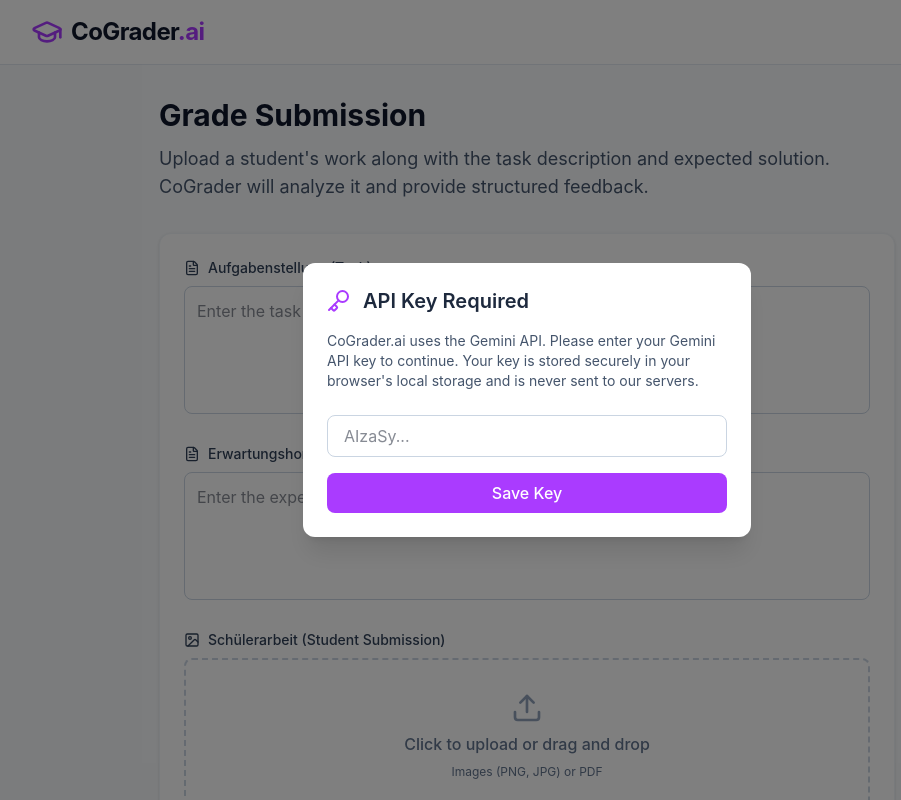
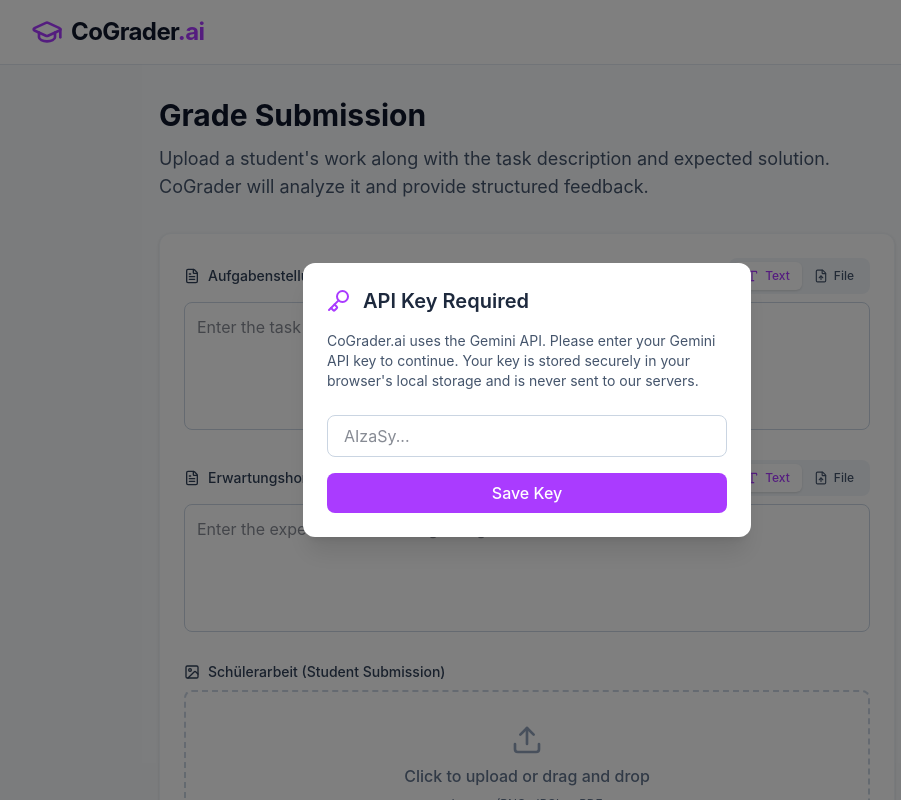
Before and after one commit to secure-doc/cograding, a React (Vite) app: page / in a window 1280 px wide. Shown: the top 800 px of the page, without its empty margins (113-1014 px from the left). Built offline with nearby package versions, Linux system fonts and the light colour scheme.

Commit message:
feat: Enable file upload for grading criteria and exercise

```diff
--- a/src/App.tsx
+++ b/src/App.tsx
@@ -12,7 +12,7 @@
   const [result, setResult] = useState<string | null>(null);
   const [error, setError] = useState<string | null>(null);
 
-  const handleGrade = async (task: string, expected: string, file: File) => {
+  const handleGrade = async (task: string | File, expected: string | File, file: File) => {
     if (!apiKey) return;
 
     setIsLoading(true);
--- a/src/components/GradingForm.tsx
+++ b/src/components/GradingForm.tsx
@@ -1,15 +1,24 @@
 import { useState, useRef } from 'react';
-import { Upload, FileText, Send, Loader2, Image as ImageIcon } from 'lucide-react';
+import { Upload, FileText, Send, Loader2, Image as ImageIcon, Type, FileUp } from 'lucide-react';
 
 interface GradingFormProps {
-  onSubmit: (task: string, expected: string, file: File) => Promise<void>;
+  onSubmit: (task: string | File, expected: string | File, file: File) => Promise<void>;
   isLoading: boolean;
 }
 
-export function GradingForm({ onSubmit, isLoading }: GradingFormProps) {
-  const [task, setTask] = useState('');
-  const [expected, setExpected] = useState('');
-  const [file, setFile] = useState<File | null>(null);
+function FileDropzone({
+  file,
+  onFileChange,
+  accept,
+  title,
+  subtitle
+}: {
+  file: File | null;
+  onFileChange: (file: File | null) => void;
+  accept: string;
+  title: string;
+  subtitle: string;
+}) {
   const [dragActive, setDragActive] = useState(false);
   const fileInputRef = useRef<HTMLInputElement>(null);
 
@@ -28,55 +37,18 @@
     e.stopPropagation();
     setDragActive(false);
     if (e.dataTransfer.files && e.dataTransfer.files[0]) {
-      setFile(e.dataTransfer.files[0]);
+      onFileChange(e.dataTransfer.files[0]);
     }
   };
 
   const handleChange = (e: React.ChangeEvent<HTMLInputElement>) => {
     e.preventDefault();
     if (e.target.files && e.target.files[0]) {
-      setFile(e.target.files[0]);
+      onFileChange(e.target.files[0]);
     }
   };
 
-  const handleSubmit = async (e: React.FormEvent) => {
-    e.preventDefault();
-    if (!file || !task || !expected) return;
-    await onSubmit(task, expected, file);
-  };
-
   return (
-    <form onSubmit={handleSubmit} className="space-y-6 bg-white p-6 rounded-xl shadow-sm border border-slate-100">
-      <div>
-        <label className="block text-sm font-medium text-slate-700 mb-2 flex items-center gap-2">
-          <FileText className="w-4 h-4" /> Aufgabenstellung (Task)
-        </label>
-        <textarea
-          className="w-full p-3 border border-slate-300 rounded-lg focus:ring-2 focus:ring-primary focus:border-transparent resize-none h-32"
-          placeholder="Enter the task description here..."
-          value={task}
-          onChange={(e) => setTask(e.target.value)}
-          required
-        />
-      </div>
-
-      <div>
-        <label className="block text-sm font-medium text-slate-700 mb-2 flex items-center gap-2">
-          <FileText className="w-4 h-4" /> Erwartungshorizont (Expected Solution)
-        </label>
-        <textarea
-          className="w-full p-3 border border-slate-300 rounded-lg focus:ring-2 focus:ring-primary focus:border-transparent resize-none h-32"
-          placeholder="Enter the expected solution or grading criteria here..."
-          value={expected}
-          onChange={(e) => setExpected(e.target.value)}
-          required
-        />
-      </div>
-
-      <div>
-        <label className="block text-sm font-medium text-slate-700 mb-2 flex items-center gap-2">
-          <ImageIcon className="w-4 h-4" /> Schülerarbeit (Student Submission)
-        </label>
     <div
       className={`relative border-2 border-dashed rounded-lg p-8 text-center cursor-pointer transition-colors ${dragActive ? 'border-primary bg-primary/5' : 'border-slate-300 hover:border-primary/50'}`}
       onDragEnter={handleDrag}
@@ -89,7 +61,7 @@
         ref={fileInputRef}
         type="file"
         className="hidden"
-            accept="image/*,application/pdf"
+        accept={accept}
         onChange={handleChange}
       />
       <div className="flex flex-col items-center gap-2 text-slate-500">
@@ -98,17 +70,149 @@
           <span className="font-medium text-primary">{file.name}</span>
         ) : (
           <>
-                <p className="font-medium">Click to upload or drag and drop</p>
-                <p className="text-xs">Images (PNG, JPG) or PDF</p>
+            <p className="font-medium">{title}</p>
+            <p className="text-xs">{subtitle}</p>
           </>
         )}
       </div>
     </div>
+  );
+}
+
+export function GradingForm({ onSubmit, isLoading }: GradingFormProps) {
+  const [taskType, setTaskType] = useState<'text' | 'file'>('text');
+  const [taskText, setTaskText] = useState('');
+  const [taskFile, setTaskFile] = useState<File | null>(null);
+
+  const [expectedType, setExpectedType] = useState<'text' | 'file'>('text');
+  const [expectedText, setExpectedText] = useState('');
+  const [expectedFile, setExpectedFile] = useState<File | null>(null);
+
+  const [studentFile, setStudentFile] = useState<File | null>(null);
+
+  const handleSubmit = async (e: React.FormEvent) => {
+    e.preventDefault();
+
+    const taskData = taskType === 'text' ? taskText : taskFile;
+    const expectedData = expectedType === 'text' ? expectedText : expectedFile;
+
+    if (!studentFile || !taskData || !expectedData) return;
+
+    await onSubmit(taskData, expectedData, studentFile);
+  };
+
+  const isFormValid = () => {
+    const isTaskValid = taskType === 'text' ? taskText.trim().length > 0 : taskFile !== null;
+    const isExpectedValid = expectedType === 'text' ? expectedText.trim().length > 0 : expectedFile !== null;
+    const isStudentFileValid = studentFile !== null;
+    return isTaskValid && isExpectedValid && isStudentFileValid;
+  };
+
+  return (
+    <form onSubmit={handleSubmit} className="space-y-6 bg-white p-6 rounded-xl shadow-sm border border-slate-100">
+      {/* Task Description Section */}
+      <div>
+        <div className="flex items-center justify-between mb-2">
+          <label className="text-sm font-medium text-slate-700 flex items-center gap-2">
+            <FileText className="w-4 h-4" /> Aufgabenstellung (Task)
+          </label>
+          <div className="flex bg-slate-100 rounded-lg p-1">
+            <button
+              type="button"
+              onClick={() => setTaskType('text')}
+              className={`flex items-center gap-1.5 px-3 py-1.5 text-xs font-medium rounded-md transition-colors ${taskType === 'text' ? 'bg-white text-primary shadow-sm' : 'text-slate-600 hover:text-slate-900'}`}
+            >
+              <Type className="w-3.5 h-3.5" /> Text
+            </button>
+            <button
+              type="button"
+              onClick={() => setTaskType('file')}
+              className={`flex items-center gap-1.5 px-3 py-1.5 text-xs font-medium rounded-md transition-colors ${taskType === 'file' ? 'bg-white text-primary shadow-sm' : 'text-slate-600 hover:text-slate-900'}`}
+            >
+              <FileUp className="w-3.5 h-3.5" /> File
+            </button>
+          </div>
+        </div>
+
+        {taskType === 'text' ? (
+          <textarea
+            className="w-full p-3 border border-slate-300 rounded-lg focus:ring-2 focus:ring-primary focus:border-transparent resize-none h-32"
+            placeholder="Enter the task description here..."
+            value={taskText}
+            onChange={(e) => setTaskText(e.target.value)}
+            required
+          />
+        ) : (
+          <FileDropzone
+            file={taskFile}
+            onFileChange={setTaskFile}
+            accept="image/*,application/pdf"
+            title="Click to upload or drag and drop"
+            subtitle="Images (PNG, JPG) or PDF"
+          />
+        )}
+      </div>
+
+      {/* Expected Solution Section */}
+      <div>
+        <div className="flex items-center justify-between mb-2">
+          <label className="text-sm font-medium text-slate-700 flex items-center gap-2">
+            <FileText className="w-4 h-4" /> Erwartungshorizont (Expected Solution)
+          </label>
+          <div className="flex bg-slate-100 rounded-lg p-1">
+            <button
+              type="button"
+              onClick={() => setExpectedType('text')}
+              className={`flex items-center gap-1.5 px-3 py-1.5 text-xs font-medium rounded-md transition-colors ${expectedType === 'text' ? 'bg-white text-primary shadow-sm' : 'text-slate-600 hover:text-slate-900'}`}
+            >
+              <Type className="w-3.5 h-3.5" /> Text
+            </button>
+            <button
+              type="button"
+              onClick={() => setExpectedType('file')}
+              className={`flex items-center gap-1.5 px-3 py-1.5 text-xs font-medium rounded-md transition-colors ${expectedType === 'file' ? 'bg-white text-primary shadow-sm' : 'text-slate-600 hover:text-slate-900'}`}
+            >
+              <FileUp className="w-3.5 h-3.5" /> File
+            </button>
+          </div>
+        </div>
+
+        {expectedType === 'text' ? (
+          <textarea
+            className="w-full p-3 border border-slate-300 rounded-lg focus:ring-2 focus:ring-primary focus:border-transparent resize-none h-32"
+            placeholder="Enter the expected solution or grading criteria here..."
+            value={expectedText}
+            onChange={(e) => setExpectedText(e.target.value)}
+            required
+          />
+        ) : (
+          <FileDropzone
+            file={expectedFile}
+            onFileChange={setExpectedFile}
+            accept="image/*,application/pdf"
+            title="Click to upload or drag and drop"
+            subtitle="Images (PNG, JPG) or PDF"
+          />
+        )}
+      </div>
+
+      {/* Student Submission Section */}
+      <div>
+        <label className="block text-sm font-medium text-slate-700 mb-2 flex items-center gap-2">
+          <ImageIcon className="w-4 h-4" /> Schülerarbeit (Student Submission)
+        </label>
+        <FileDropzone
+          file={studentFile}
+          onFileChange={setStudentFile}
+          accept="image/*,application/pdf"
+          title="Click to upload or drag and drop"
+          subtitle="Images (PNG, JPG) or PDF"
+        />
       </div>
 
       <button
         type="submit"
-        disabled={isLoading || !file || !task || !expected}
+        disabled={isLoading || !isFormValid()}
         className="w-full flex items-center justify-center gap-2 bg-primary hover:bg-primary-hover text-white font-medium py-3 px-4 rounded-lg transition-colors disabled:opacity-50 disabled:cursor-not-allowed"
       >
         {isLoading ? (
```
Also changed, not shown: src/services/gemini.ts (+21 -15 lines). Lines whose indentation alone changed are shown as unchanged.
